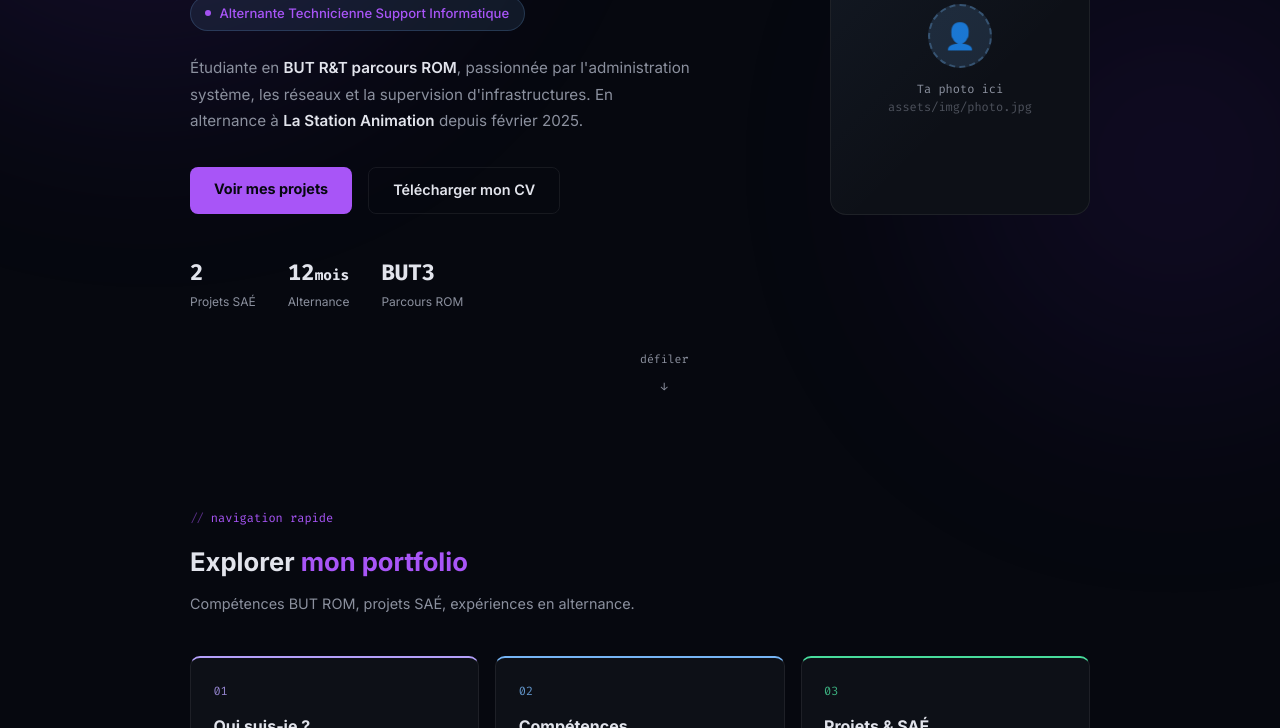
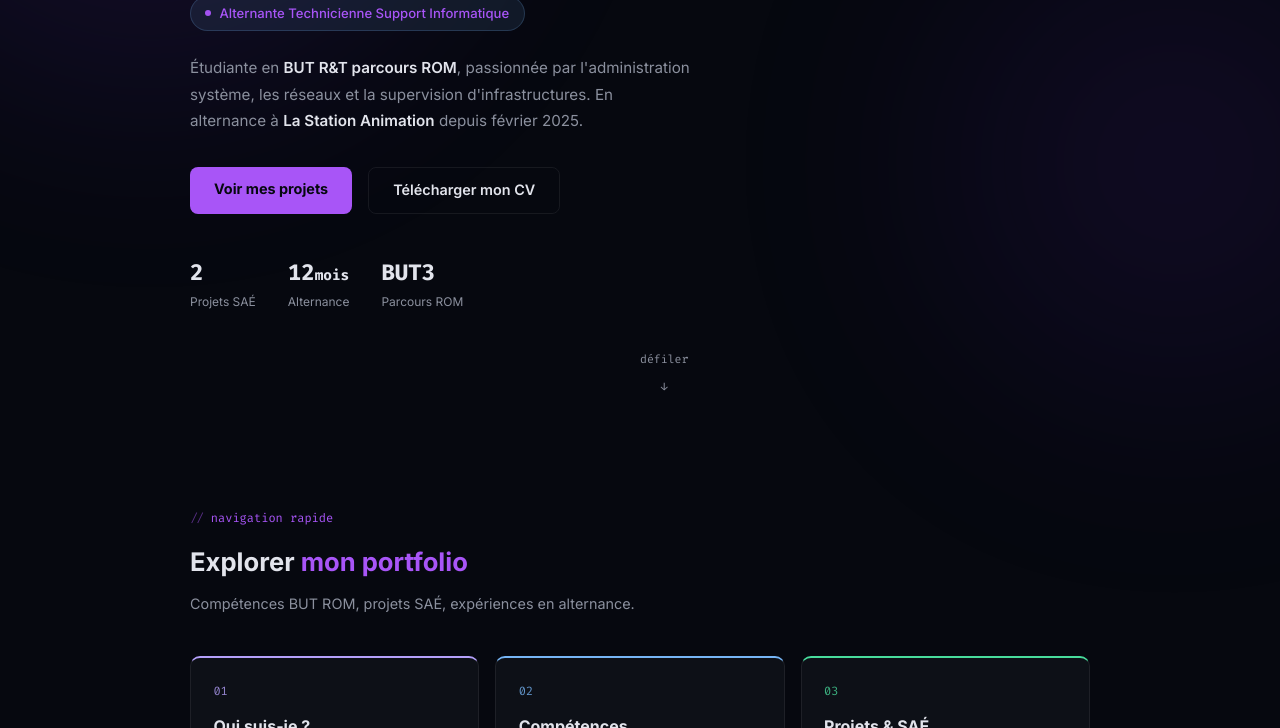
Before and after one commit to Bineta356743/Portfolio-Bineta, a plain HTML site: page index.html in a window 1280 px wide. Shown: the part 372-1100 px from the top of the page. Drawn offline with Linux system fonts and the light colour scheme.

Commit message:
Dernier push

```diff
--- a/index.html
+++ b/index.html
@@ -353,19 +353,6 @@
           </div>
         </div>
       </div>
-
-      <!-- Photo droite -->
-      <div class="hero-photo-wrap">
-        <div class="hero-photo">
-          <!--
-            POUR AJOUTER TA PHOTO :
-            1. Mets ta photo dans assets/img/photo.jpg
-            2. Remplace tout ce bloc par :
-            <img src="assets/img/photo.jpg" alt="Bineta Diop"
-                 style="width:100%;height:100%;object-fit:cover;border-radius:16px;">
-          -->
-          <div class="photo-icon">👤</div>
-          <span class="photo-label">Ta photo ici<br><span style="opacity:.5">assets/img/photo.jpg</span></span>
         </div>
       </div>
     </div>
```
Also changed, not shown: about.html (+0 -11 lines).
